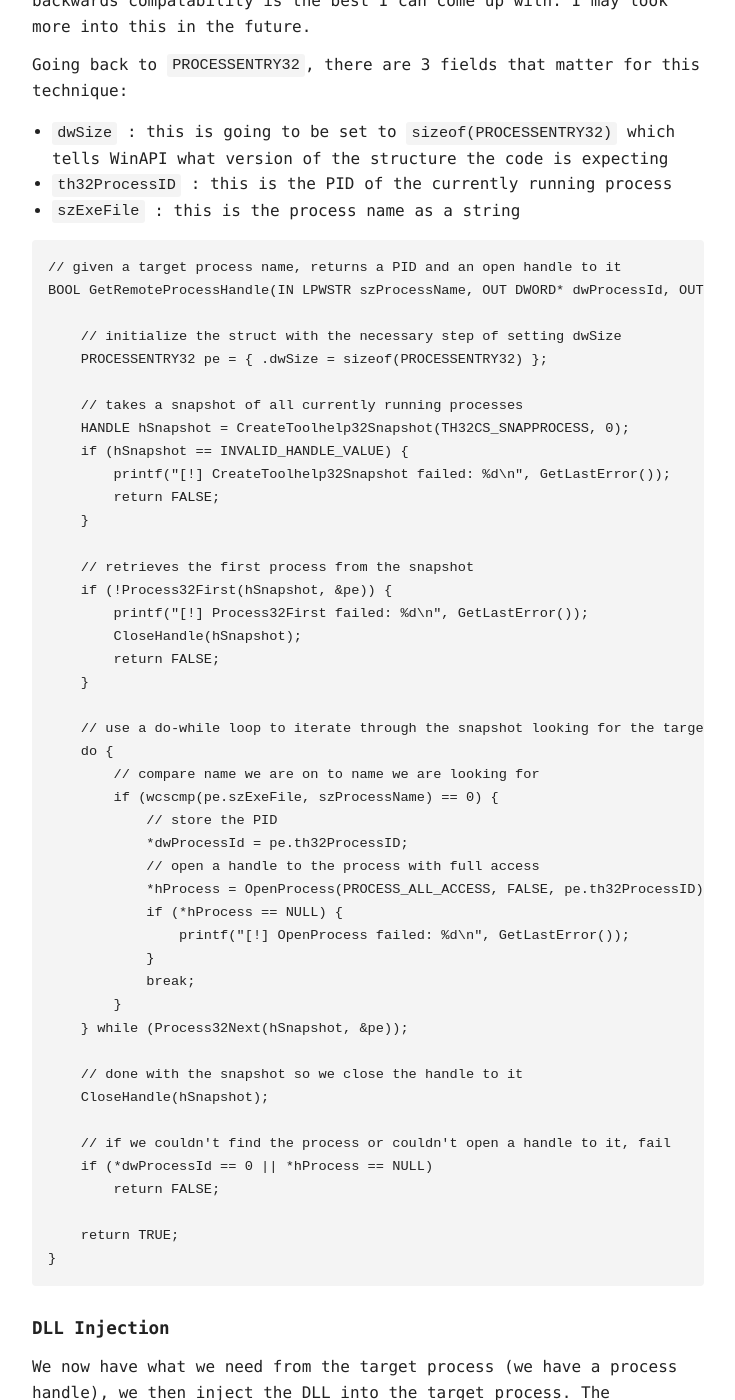
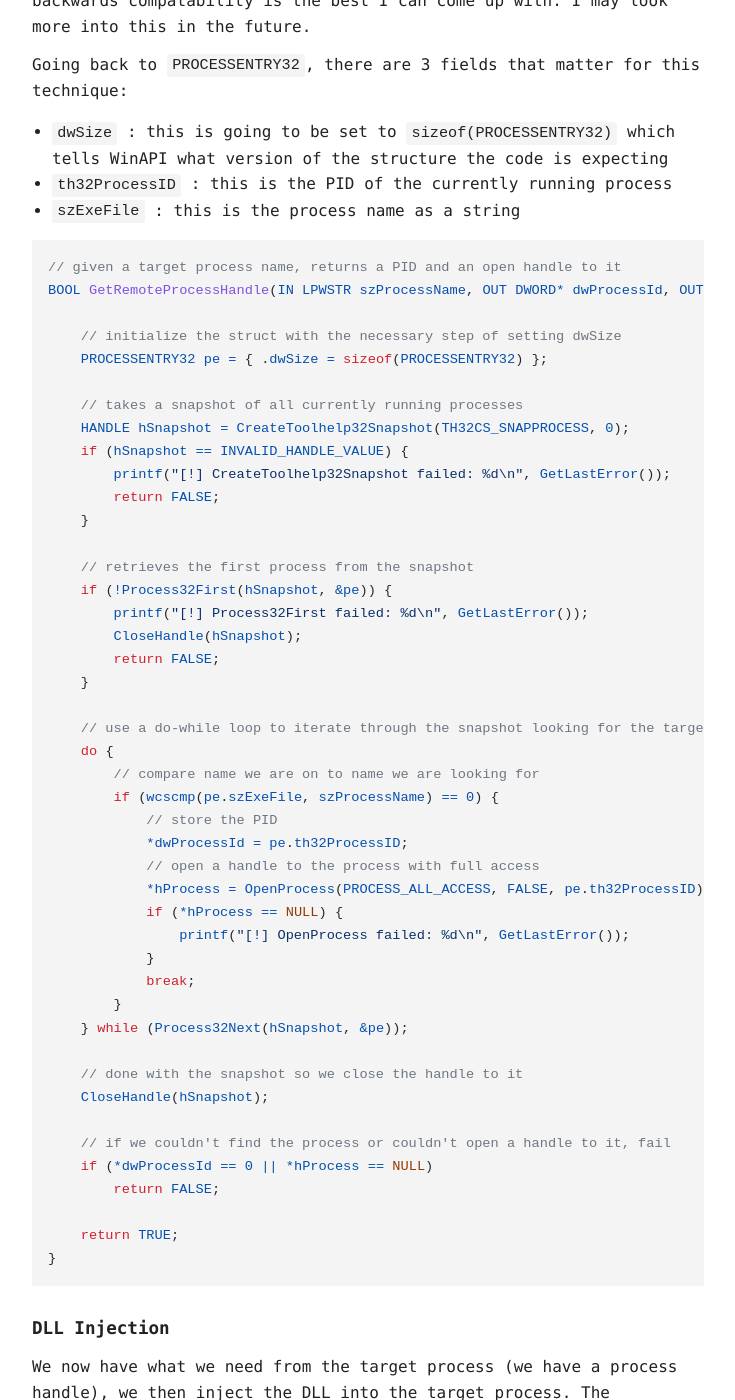
Before and after one commit to hol-jud18/hol-jud18.github.io, a Jekyll site: the page built from _posts/2026-05-18-process-injection.md, in a window 1280 px wide and 1400 px high, scrolled down 688 px. Shown: the whole window, without its empty margins (272-1007 px from the left). Built offline with Jekyll 4.4.1, drawn with Linux system fonts in a browser that asks for light colours; some of the changed lines change nothing that is shown; some of the changed text lies outside the part shown.

Commit message:
fixing syntax highlighting

````diff
--- a/_posts/2026-05-18-process-injection.md
+++ b/_posts/2026-05-18-process-injection.md
@@ -12,7 +12,7 @@ The first thing to accomplish is to find all processes running on the machine wh
 
 ## Process Enumeration and Finding a Target Process
 
-Windows provides a very userful structure in tlhelp32.h called `PROCESSENTRY32` which is parsed by the tlhelp32.h functions `CreateToolhelp32Snapshot Process32First Process32Next`.
+Windows provides a very useful structure in tlhelp32.h called `PROCESSENTRY32` which is parsed by the tlhelp32.h functions `CreateToolhelp32Snapshot Process32First Process32Next`.
 
 You can learn more about the structure from Microsoft here: [Microsoft Documentation](https://learn.microsoft.com/en-us/windows/win32/api/tlhelp32/ns-tlhelp32-processentry32)
 
@@ -23,7 +23,7 @@ Going back to `PROCESSENTRY32`, there are 3 fields that matter for this techniqu
 + `th32ProcessID` : this is the PID of the currently running process
 + `szExeFile` : this is the process name as a string
 
-```C
+```c
 // given a target process name, returns a PID and an open handle to it
 BOOL GetRemoteProcessHandle(IN LPWSTR szProcessName, OUT DWORD* dwProcessId, OUT HANDLE* hProcess) {
 
@@ -91,4 +91,4 @@ We need to use `VirtualAllocEx` to allocate a buffer inside the remote process,
 
 ### Creating the Remote Thread
 
-Finally, `CreateRemoteThread` spawns a new thread in the target process. We pass it the address of `LoadLibraryW` as the thread start routine and our allocated DLL path buffer as the argument. From the target process's perspective, it is simply calling `LoadLibraryW("C:\\path\\to\\our.dll")`, which loads and executes our DLL's `DllMain`.
+Finally, `CreateRemoteThread` spawns a new thread in the target process. We pass it the address of `LoadLibraryW` as the thread start routine and our allocated DLL path buffer as the argument.
````
